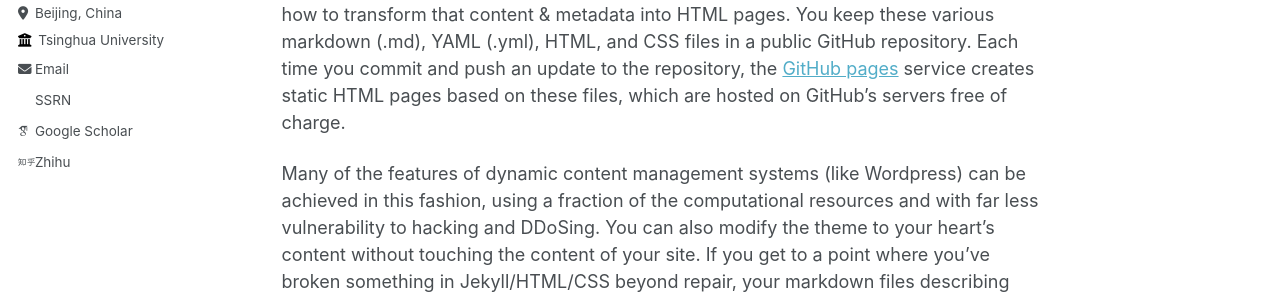
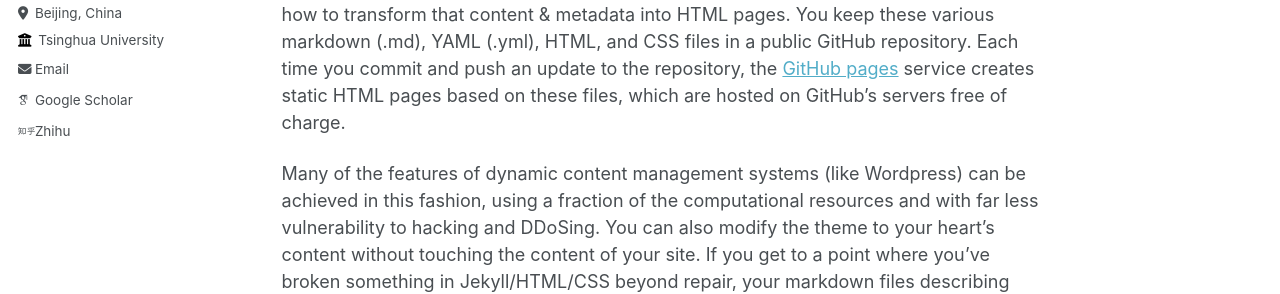
Before and after one commit to Leasy/Leasy.github.io, a Jekyll site: the page built from _pages/about.md, in a window 1280 px wide. Shown: the part 380-674 px from the top of the page. Built offline with Jekyll 4.4.1, drawn with Linux system fonts in a browser that asks for light colours; some web fonts are replaced.

Commit message:
Update author-profile.html

```diff
--- a/_includes/author-profile.html
+++ b/_includes/author-profile.html
@@ -40,9 +40,6 @@
       <!-- Font Awesome and Academicons icons / Academic websites -->
       {% if author.arxiv %}
         <li><a href="{{ author.arxiv }}"><i class="ai ai-arxiv ai-fw icon-pad-right"></i>arXiv</a></li>
-      {% endif %}
-      {% if author.SSRN %}
-        <li><a href="{{ author.SSRN }}"><i class="ai ai-SSRN ai-fw icon-pad-right"></i>SSRN</a></li>
       {% endif %}
       {% if author.googlescholar %}
         <li><a href="{{ author.googlescholar }}"><i class="ai ai-google-scholar icon-pad-right"></i>Google Scholar</a></li>
```
